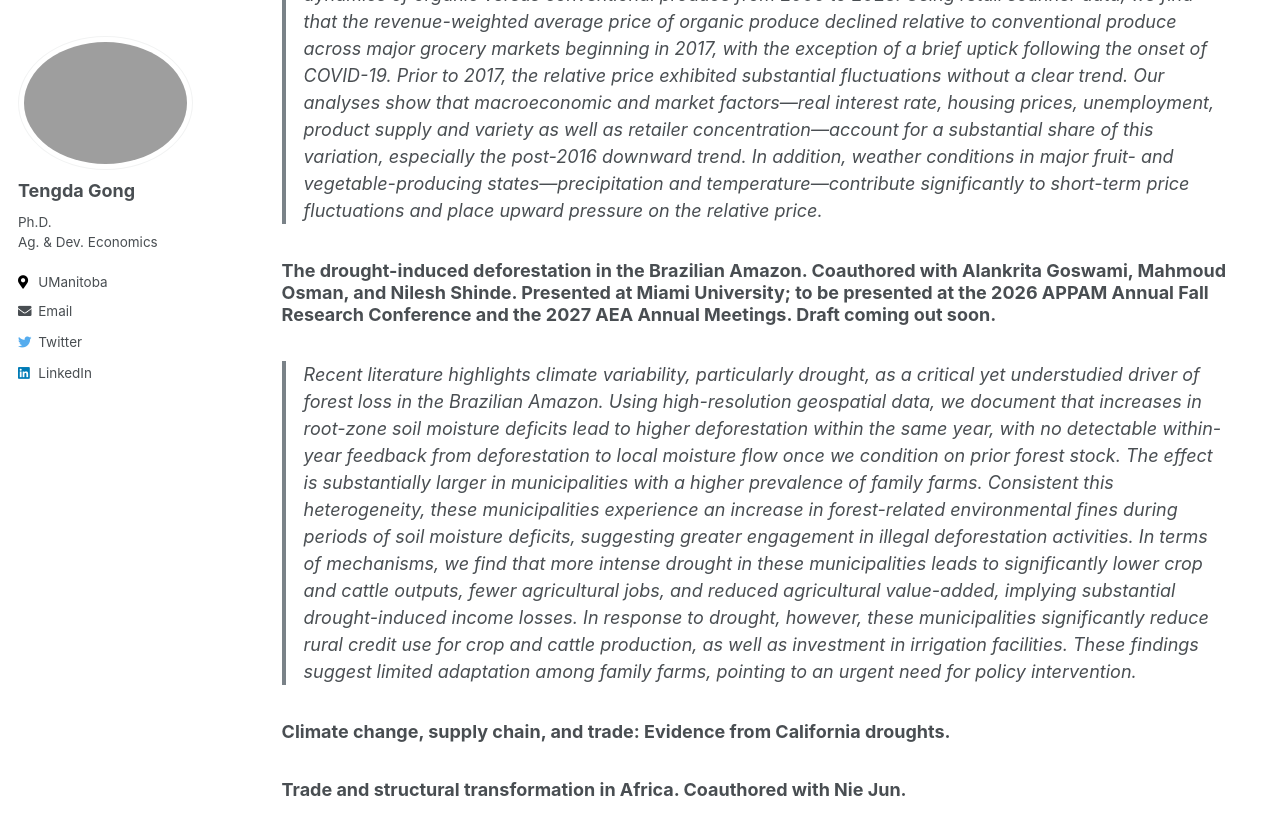
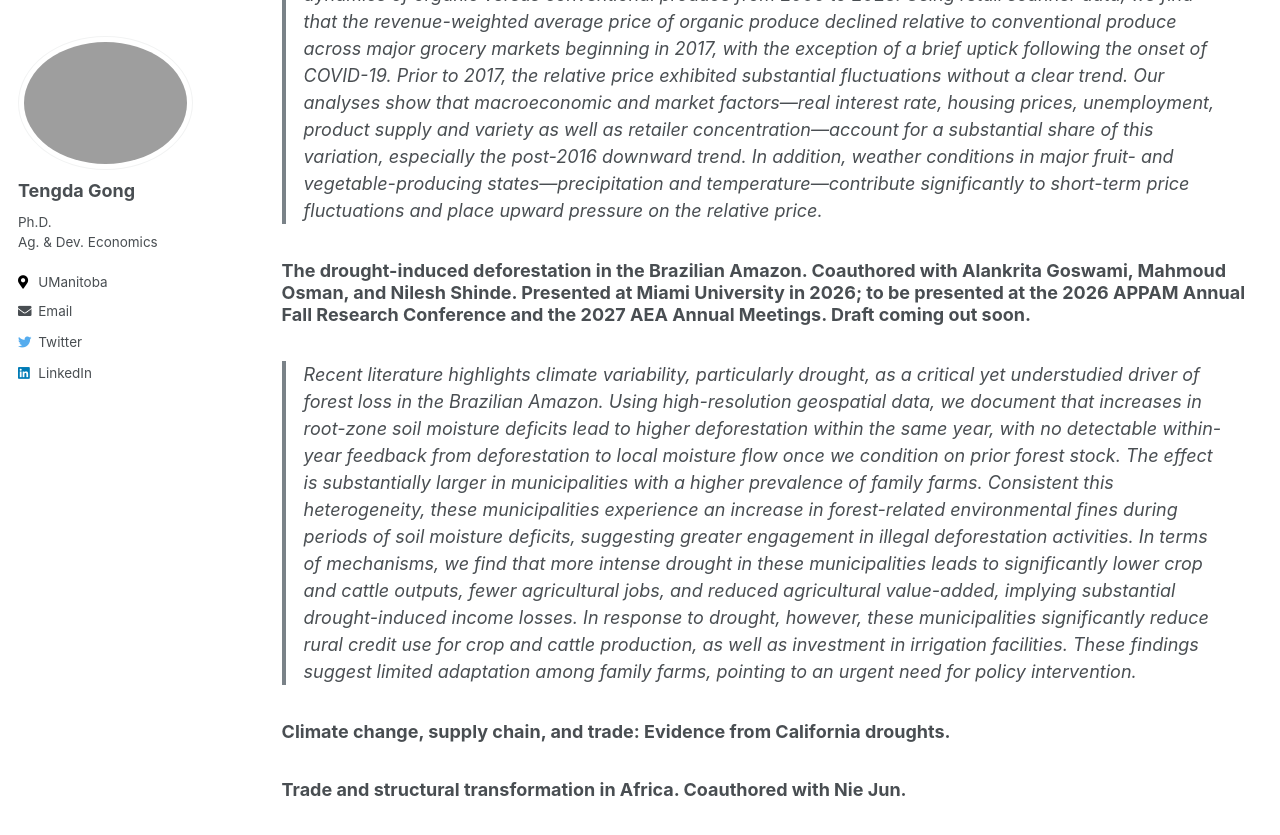
Before and after one commit to tendakung/tendakung.github.io, a Jekyll site: the page built from _pages/research.md, in a window 1280 px wide and 900 px high, scrolled down 1921 px. Shown: the top 835 px of the window. Built offline with Jekyll 4.4.1, drawn with Linux system fonts in a browser that asks for light colours.

Commit message:
Update research.md

```diff
--- a/_pages/research.md
+++ b/_pages/research.md
@@ -26,7 +26,7 @@ This paper employs a multi-agent simulation approach to investigate the extent t
 Presented at the 2025 AAEA and SEA annual meetings.
 > Fresh produce is the largest category of organic food sales in the U.S. This paper studies the relative price dynamics of organic versus conventional produce from 2006 to 2023. Using retail scanner data, we find that the revenue-weighted average price of organic produce declined relative to conventional produce across major grocery markets beginning in 2017, with the exception of a brief uptick following the onset of COVID-19. Prior to 2017, the relative price exhibited substantial fluctuations without a clear trend. Our analyses show that macroeconomic and market factors---real interest rate, housing prices, unemployment, product supply and variety as well as retailer concentration---account for a substantial share of this variation, especially the post-2016 downward trend. In addition, weather conditions in major fruit- and vegetable-producing states---precipitation and temperature---contribute significantly to short-term price fluctuations and place upward pressure on the relative price.
 
-### The drought-induced deforestation in the Brazilian Amazon. Coauthored with Alankrita Goswami, Mahmoud Osman, and Nilesh Shinde. Presented at Miami University; to be presented at the 2026 APPAM Annual Fall Research Conference and the 2027 AEA Annual Meetings. Draft coming out soon.
+### The drought-induced deforestation in the Brazilian Amazon. Coauthored with Alankrita Goswami, Mahmoud Osman, and Nilesh Shinde. Presented at Miami University in 2026; to be presented at the 2026 APPAM Annual Fall Research Conference and the 2027 AEA Annual Meetings. Draft coming out soon.
 > Recent literature highlights climate variability, particularly drought, as a critical yet understudied driver of forest loss in the Brazilian Amazon. Using high-resolution geospatial data, we document that increases in root-zone soil moisture deficits lead to higher deforestation within the same year, with no detectable within-year feedback from deforestation to local moisture flow once we condition on prior forest stock. The effect is substantially larger in municipalities with a higher prevalence of family farms. Consistent this heterogeneity, these municipalities experience an increase in forest-related environmental fines during periods of soil moisture deficits, suggesting greater engagement in illegal deforestation activities. In terms of mechanisms, we find that more intense drought in these municipalities leads to significantly lower crop and cattle outputs, fewer agricultural jobs, and reduced agricultural value-added, implying substantial drought-induced income losses. In response to drought, however, these municipalities significantly reduce rural credit use for crop and cattle production, as well as investment in irrigation facilities. These findings suggest limited adaptation among family farms, pointing to an urgent need for policy intervention.
 
 ### Climate change, supply chain, and trade: Evidence from California droughts.
```
